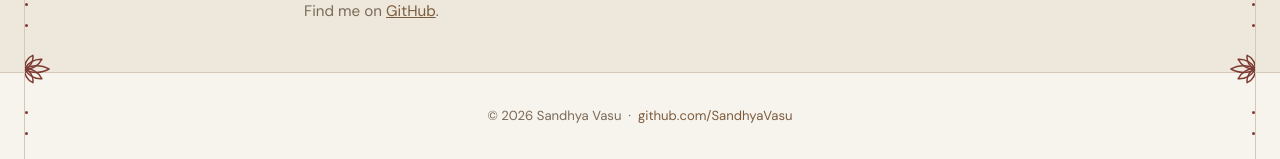
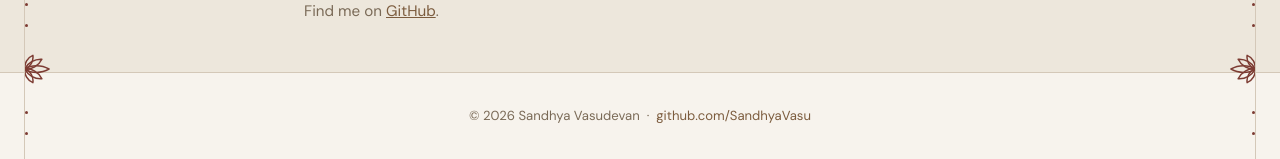
Before and after one commit to SandhyaVasu/SandhyaVasu.github.io, a Jekyll site: the page built from index.md, in a window 1280 px wide and 900 px high, scrolled down 1877 px. Shown: the part 741-900 px from the top of the window. Built offline with Jekyll 4.4.1, drawn with Linux system fonts in a browser that asks for light colours; some of the changed text lies outside the part shown.

Commit message:
Update title in configuration file

```diff
--- a/_config.yml
+++ b/_config.yml
@@ -1,4 +1,4 @@
-title: Sandhya Vasu
+title: Sandhya Vasudevan
 tagline: Writing about code, tools, and the craft of building software.
 description: Writing about code, tools, and the craft of building software.
 url: "https://sandhyavasu.github.io"
```
